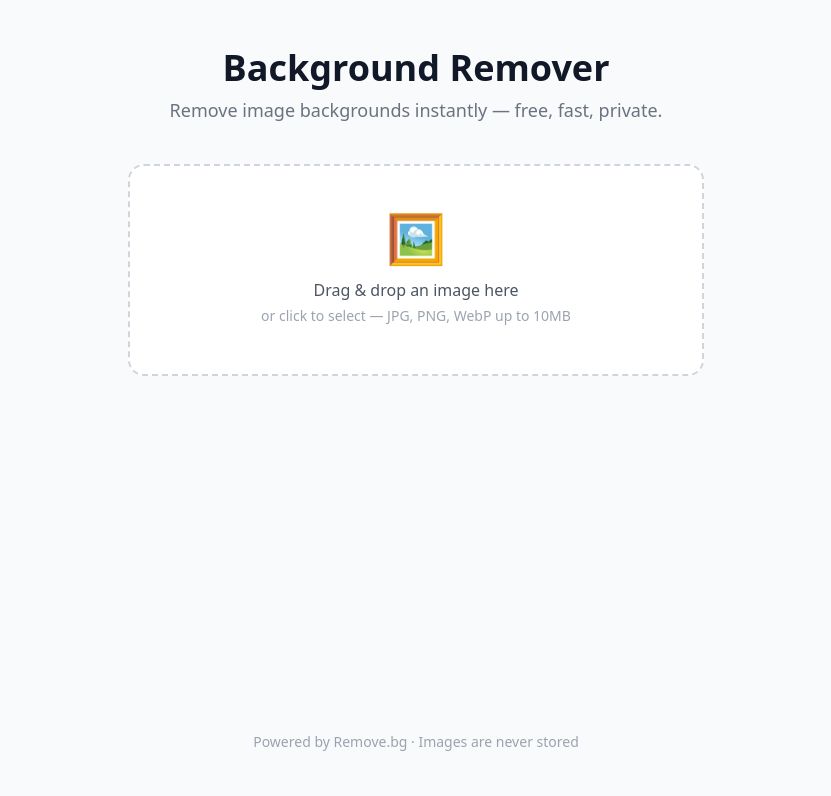
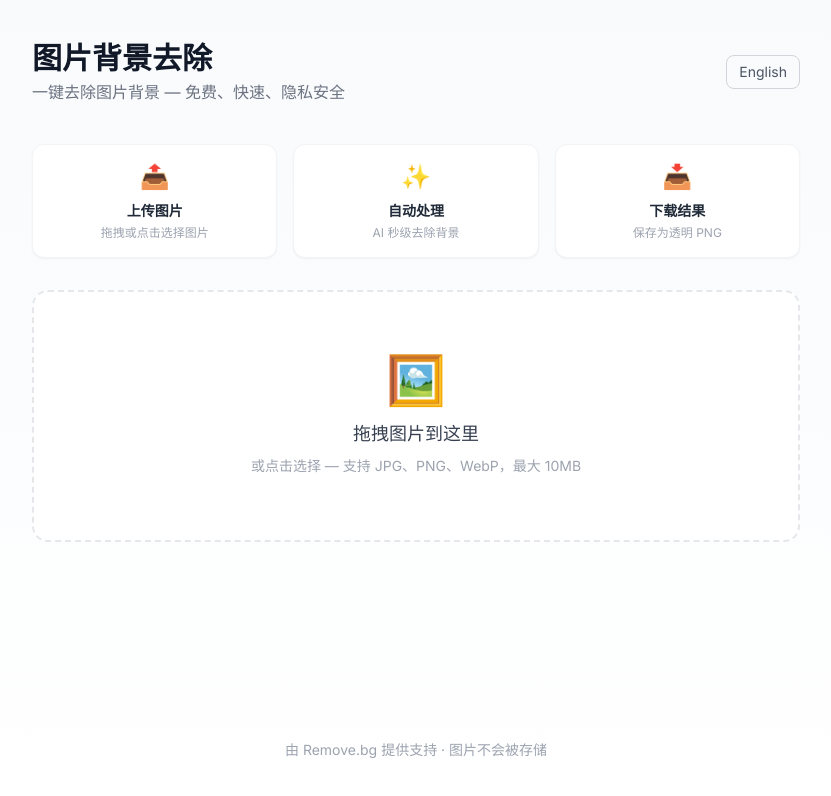
Before and after one commit to kairui467/image-background-remover, a Next.js app: page / in a window 1280 px wide. Shown: the top 796 px of the page, without its empty margins (224-1055 px from the left). Built offline with nearby package versions, Linux system fonts and the light colour scheme.

Commit message:
feat: complete MVP - i18n, steps guide, improved UI

```diff
--- a/src/app/globals.css
+++ b/src/app/globals.css
@@ -2,15 +2,13 @@
 @tailwind components;
 @tailwind utilities;
 
-body {
-  background: #f8fafc;
+.checkerboard {
+  background-color: #fff;
+  background-image:
+    linear-gradient(45deg, #e5e7eb 25%, transparent 25%),
+    linear-gradient(-45deg, #e5e7eb 25%, transparent 25%),
+    linear-gradient(45deg, transparent 75%, #e5e7eb 75%),
+    linear-gradient(-45deg, transparent 75%, #e5e7eb 75%);
+  background-size: 16px 16px;
+  background-position: 0 0, 0 8px, 8px -8px, -8px 0px;
 }
-
-.checkerboard {
-  background-image: linear-gradient(45deg, #ccc 25%, transparent 25%),
-    linear-gradient(-45deg, #ccc 25%, transparent 25%),
-    linear-gradient(45deg, transparent 75%, #ccc 75%),
-    linear-gradient(-45deg, transparent 75%, #ccc 75%);
-  background-size: 20px 20px;
-  background-position: 0 0, 0 10px, 10px -10px, -10px 0px;
-}
--- a/src/app/layout.tsx
+++ b/src/app/layout.tsx
@@ -1,15 +1,18 @@
 import type { Metadata } from 'next'
+import { Inter } from 'next/font/google'
 import './globals.css'
 
+const inter = Inter({ subsets: ['latin'] })
+
 export const metadata: Metadata = {
-  title: 'Image Background Remover - Free Online Tool',
-  description: 'Remove image backgrounds instantly for free. No signup required.',
+  title: '图片背景去除 - 免费在线工具 | Background Remover',
+  description: '一键去除图片背景，免费、快速、隐私安全。支持 JPG、PNG、WebP 格式。',
 }
 
 export default function RootLayout({ children }: { children: React.ReactNode }) {
   return (
-    <html lang="en">
-      <body>{children}</body>
+    <html lang="zh">
+      <body className={inter.className}>{children}</body>
     </html>
   )
 }
--- a/src/app/page.tsx
+++ b/src/app/page.tsx
@@ -3,12 +3,62 @@
 import { useState, useCallback } from 'react'
 import { useDropzone } from 'react-dropzone'
 
+const i18n = {
+  en: {
+    title: 'Background Remover',
+    subtitle: 'Remove image backgrounds instantly — free, fast, private.',
+    step1: 'Upload Image',
+    step1desc: 'Drag & drop or click to select',
+    step2: 'Auto Remove',
+    step2desc: 'AI removes background instantly',
+    step3: 'Download',
+    step3desc: 'Save as PNG with transparency',
+    dropzone: 'Drag & drop an image here',
+    dropzoneHint: 'or click to select — JPG, PNG, WebP up to 10MB',
+    removing: 'Removing background...',
+    download: '⬇️ Download PNG',
+    tryAnother: 'Try another image',
+    original: 'Original',
+    result: 'Result',
+    errorTitle: 'Error',
+    tryAgain: 'Try again',
+    footer: 'Powered by Remove.bg · Images are never stored',
+    langSwitch: '中文',
+  },
+  zh: {
+    title: '图片背景去除',
+    subtitle: '一键去除图片背景 — 免费、快速、隐私安全',
+    step1: '上传图片',
+    step1desc: '拖拽或点击选择图片',
+    step2: '自动处理',
+    step2desc: 'AI 秒级去除背景',
+    step3: '下载结果',
+    step3desc: '保存为透明 PNG',
+    dropzone: '拖拽图片到这里',
+    dropzoneHint: '或点击选择 — 支持 JPG、PNG、WebP，最大 10MB',
+    removing: '正在去除背景...',
+    download: '⬇️ 下载 PNG',
+    tryAnother: '处理另一张',
+    original: '原图',
+    result: '处理结果',
+    errorTitle: '出错了',
+    tryAgain: '重试',
+    footer: '由 Remove.bg 提供支持 · 图片不会被存储',
+    langSwitch: 'English',
+  },
+}
+
+type Lang = 'en' | 'zh'
+
 export default function Home() {
+  const [lang, setLang] = useState<Lang>('zh')
   const [original, setOriginal] = useState<string | null>(null)
   const [result, setResult] = useState<string | null>(null)
   const [loading, setLoading] = useState(false)
   const [error, setError] = useState<string | null>(null)
   const [fileName, setFileName] = useState<string>('removed-bg.png')
+
+  const t = i18n[lang]
 
   const processImage = useCallback(async (file: File) => {
     setOriginal(URL.createObjectURL(file))
@@ -53,56 +103,82 @@ export default function Home() {
   }
 
   return (
-    <main className="min-h-screen flex flex-col items-center px-4 py-12">
+    <main className="min-h-screen flex flex-col items-center bg-gradient-to-b from-slate-50 to-white px-4 py-10">
+
       {/* Header */}
-      <header className="mb-10 text-center">
-        <h1 className="text-4xl font-bold text-gray-900 mb-2">Background Remover</h1>
-        <p className="text-gray-500 text-lg">Remove image backgrounds instantly — free, fast, private.</p>
+      <header className="w-full max-w-3xl flex items-center justify-between mb-10">
+        <div>
+          <h1 className="text-3xl font-bold text-gray-900">{t.title}</h1>
+          <p className="text-gray-500 mt-1">{t.subtitle}</p>
+        </div>
+        <button
+          onClick={() => setLang(lang === 'en' ? 'zh' : 'en')}
+          className="text-sm border border-gray-300 rounded-lg px-3 py-1.5 text-gray-600 hover:border-blue-400 hover:text-blue-600 transition-colors"
+        >
+          {t.langSwitch}
+        </button>
       </header>
+
+      {/* Steps guide */}
+      {!original && (
+        <div className="w-full max-w-3xl grid grid-cols-3 gap-4 mb-8">
+          {[
+            { num: '1', title: t.step1, desc: t.step1desc, icon: '📤' },
+            { num: '2', title: t.step2, desc: t.step2desc, icon: '✨' },
+            { num: '3', title: t.step3, desc: t.step3desc, icon: '📥' },
+          ].map((step) => (
+            <div key={step.num} className="bg-white rounded-xl border border-gray-100 shadow-sm p-4 text-center">
+              <div className="text-2xl mb-2">{step.icon}</div>
+              <p className="font-semibold text-gray-800 text-sm">{step.title}</p>
+              <p className="text-gray-400 text-xs mt-1">{step.desc}</p>
+            </div>
+          ))}
+        </div>
+      )}
 
       {/* Upload area */}
       {!original && (
         <div
           {...getRootProps()}
-          className={`w-full max-w-xl border-2 border-dashed rounded-2xl p-12 text-center cursor-pointer transition-colors
-            ${isDragActive ? 'border-blue-500 bg-blue-50' : 'border-gray-300 bg-white hover:border-blue-400'}`}
+          className={`w-full max-w-3xl border-2 border-dashed rounded-2xl p-16 text-center cursor-pointer transition-colors
+            ${isDragActive ? 'border-blue-500 bg-blue-50' : 'border-gray-200 bg-white hover:border-blue-400 hover:bg-blue-50/30'}`}
         >
           <input {...getInputProps()} />
           <div className="text-5xl mb-4">🖼️</div>
-          <p className="text-gray-600 font-medium">Drag & drop an image here</p>
-          <p className="text-gray-400 text-sm mt-1">or click to select — JPG, PNG, WebP up to 10MB</p>
+          <p className="text-gray-700 font-medium text-lg">{t.dropzone}</p>
+          <p className="text-gray-400 text-sm mt-2">{t.dropzoneHint}</p>
         </div>
       )}
 
       {/* Loading */}
       {loading && (
-        <div className="mt-10 flex flex-col items-center gap-3">
-          <div className="w-10 h-10 border-4 border-blue-500 border-t-transparent rounded-full animate-spin" />
-          <p className="text-gray-500">Removing background...</p>
+        <div className="mt-16 flex flex-col items-center gap-4">
+          <div className="w-12 h-12 border-4 border-blue-500 border-t-transparent rounded-full animate-spin" />
+          <p className="text-gray-500">{t.removing}</p>
         </div>
       )}
 
       {/* Error */}
       {error && (
         <div className="mt-6 bg-red-50 border border-red-200 text-red-700 rounded-xl px-6 py-4 max-w-md text-center">
-          <p className="font-medium">Error</p>
+          <p className="font-medium">{t.errorTitle}</p>
           <p className="text-sm mt-1">{error}</p>
-          <button onClick={reset} className="mt-3 text-sm underline text-red-500">Try again</button>
+          <button onClick={reset} className="mt-3 text-sm underline text-red-500">{t.tryAgain}</button>
         </div>
       )}
 
       {/* Result */}
       {original && result && !loading && (
-        <div className="mt-8 w-full max-w-3xl">
+        <div className="mt-4 w-full max-w-3xl">
           <div className="grid grid-cols-2 gap-4">
-            <div className="rounded-xl overflow-hidden border border-gray-200">
-              <p className="text-xs text-center text-gray-400 py-2 bg-gray-50">Original</p>
-              <img src={original} alt="Original" className="w-full object-contain max-h-72" />
+            <div className="rounded-xl overflow-hidden border border-gray-200 bg-white shadow-sm">
+              <p className="text-xs text-center text-gray-400 py-2 bg-gray-50 border-b border-gray-100">{t.original}</p>
+              <img src={original} alt="Original" className="w-full object-contain max-h-80" />
             </div>
-            <div className="rounded-xl overflow-hidden border border-gray-200">
-              <p className="text-xs text-center text-gray-400 py-2 bg-gray-50">Result</p>
+            <div className="rounded-xl overflow-hidden border border-gray-200 shadow-sm">
+              <p className="text-xs text-center text-gray-400 py-2 bg-gray-50 border-b border-gray-100">{t.result}</p>
               <div className="checkerboard">
-                <img src={result} alt="Result" className="w-full object-contain max-h-72" />
+                <img src={result} alt="Result" className="w-full object-contain max-h-80" />
               </div>
             </div>
           </div>
@@ -111,22 +187,23 @@ export default function Home() {
             <a
               href={result}
               download={fileName}
-              className="bg-blue-600 hover:bg-blue-700 text-white font-medium px-6 py-2.5 rounded-xl transition-colors"
+              className="bg-blue-600 hover:bg-blue-700 text-white font-medium px-8 py-3 rounded-xl transition-colors shadow-sm"
             >
-              ⬇️ Download PNG
+              {t.download}
             </a>
             <button
               onClick={reset}
-              className="border border-gray-300 hover:border-gray-400 text-gray-600 font-medium px-6 py-2.5 rounded-xl transition-colors"
+              className="border border-gray-300 hover:border-gray-400 text-gray-600 font-medium px-8 py-3 rounded-xl transition-colors"
             >
-              Try another image
+              {t.tryAnother}
             </button>
           </div>
         </div>
       )}
 
+      {/* Footer */}
       <footer className="mt-auto pt-16 text-gray-400 text-sm">
-        Powered by Remove.bg · Images are never stored
+        {t.footer}
       </footer>
     </main>
   )
```
